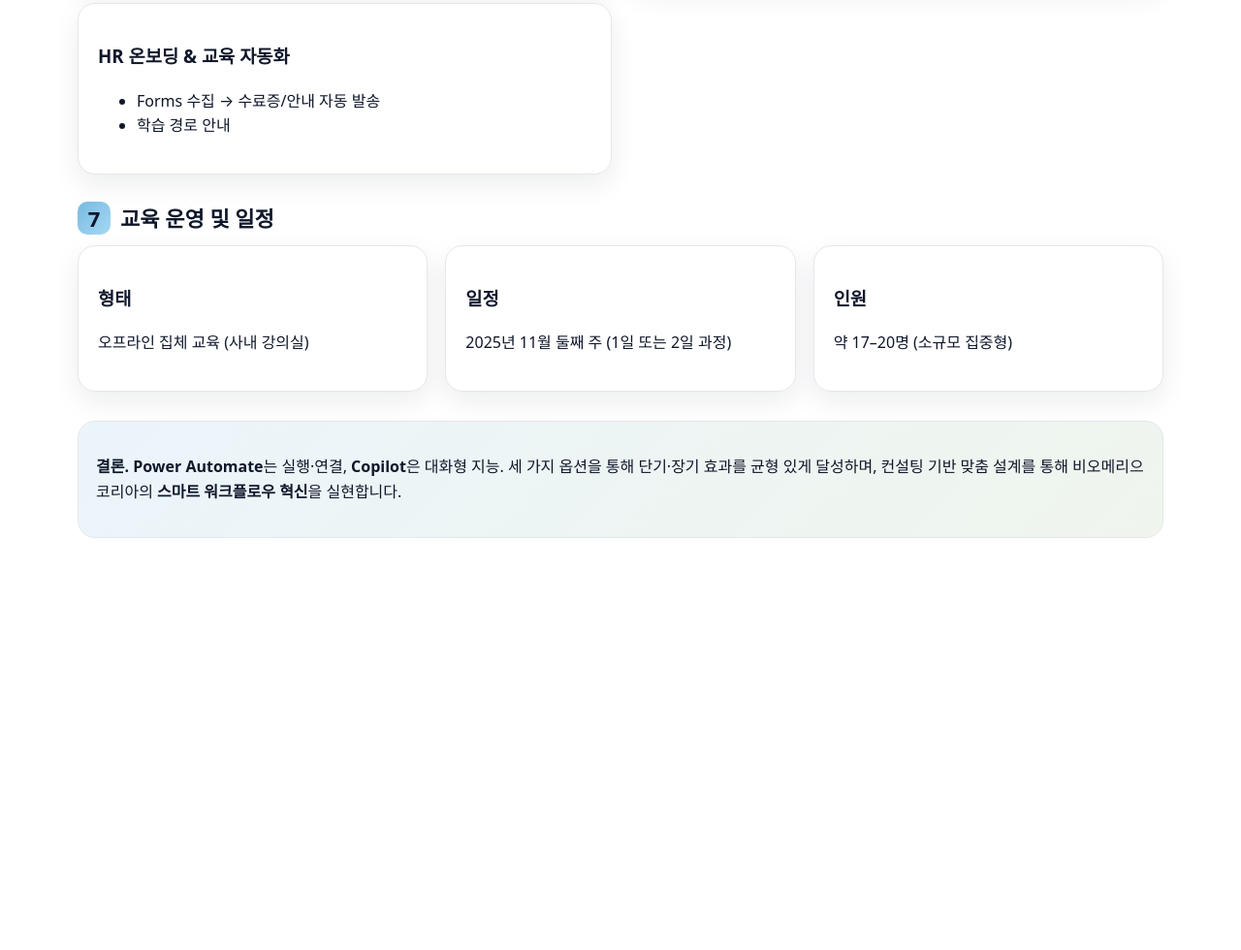
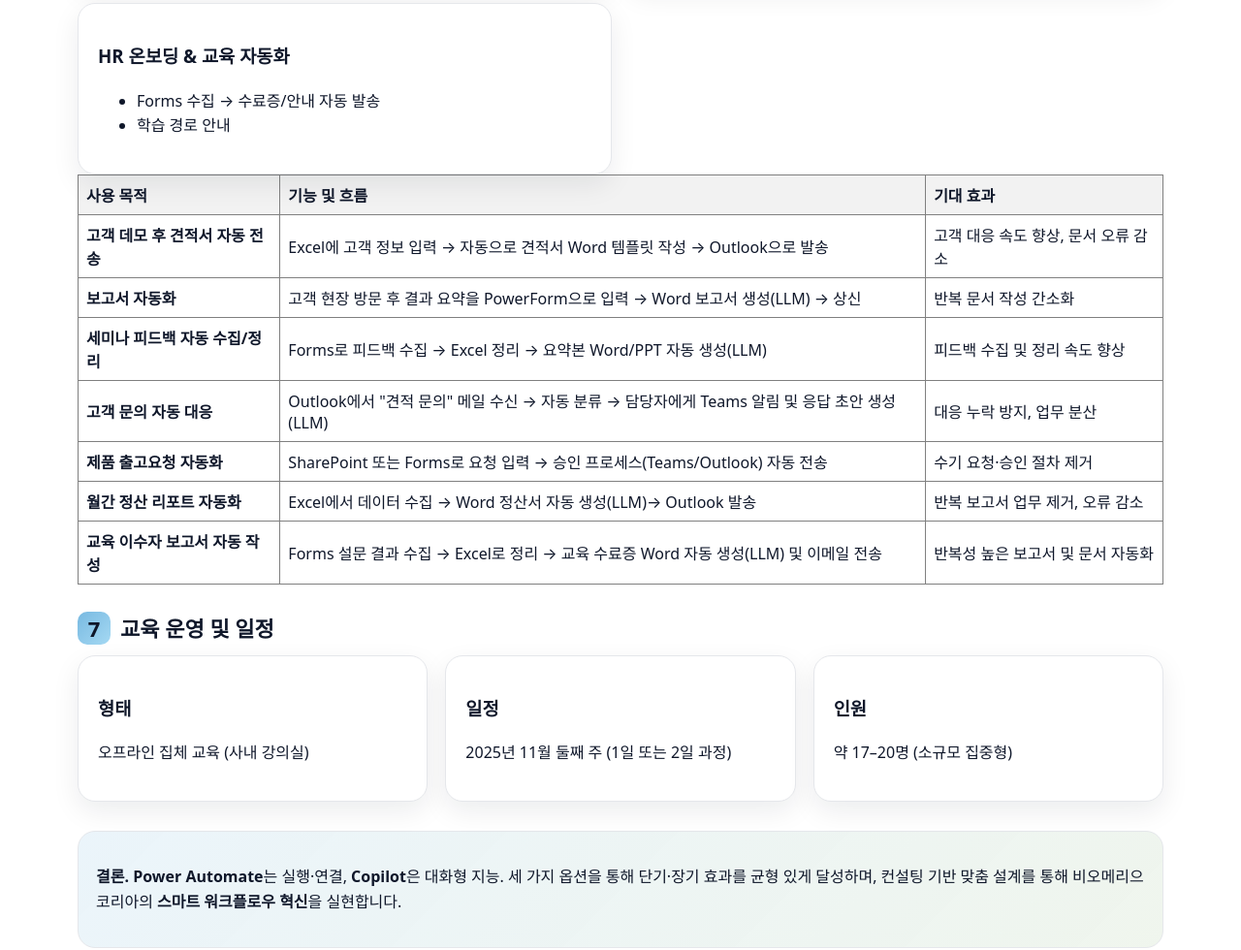
Before and after one commit to kisdevan/bioMerieux, a plain HTML site: page index.html in a window 1280 px wide. Shown: the part 3115-4095 px from the top of the page at 97% size. Before the commit the page ends 3718 px from the top, so only its background shows below. Drawn offline with Linux system fonts and the light colour scheme.

Commit message:
Update index.html

```diff
--- a/index.html
+++ b/index.html
@@ -145,7 +145,7 @@
     </div>
   </section>
 
-  <!-- 5. 솔루션 옵션(통합) -->
+  <!-- 5. 솔루션 옵션 -->
   <section id="sec5">
     <h2><span class="n">5</span>교육 솔루션 제안</h2>
     <div class="opt">
@@ -234,6 +234,55 @@
         </ul>
       </article>
     </div>
+
+
+<table border="1" cellspacing="0" cellpadding="8" style="border-collapse: collapse; width:100%; text-align:left;">
+  <thead style="background-color:#f2f2f2;">
+    <tr>
+      <th>사용 목적</th>
+      <th>기능 및 흐름</th>
+      <th>기대 효과</th>
+    </tr>
+  </thead>
+  <tbody>
+    <tr>
+      <td><b>고객 데모 후 견적서 자동 전송</b></td>
+      <td>Excel에 고객 정보 입력 → 자동으로 견적서 Word 템플릿 작성 → Outlook으로 발송</td>
+      <td>고객 대응 속도 향상, 문서 오류 감소</td>
+    </tr>
+    <tr>
+      <td><b>보고서 자동화</b></td>
+      <td>고객 현장 방문 후 결과 요약을 PowerForm으로 입력 → Word 보고서 생성(LLM) → 상신</td>
+      <td>반복 문서 작성 간소화</td>
+    </tr>
+    <tr>
+      <td><b>세미나 피드백 자동 수집/정리</b></td>
+      <td>Forms로 피드백 수집 → Excel 정리 → 요약본 Word/PPT 자동 생성(LLM)</td>
+      <td>피드백 수집 및 정리 속도 향상</td>
+    </tr>
+    <tr>
+      <td><b>고객 문의 자동 대응</b></td>
+      <td>Outlook에서 "견적 문의" 메일 수신 → 자동 분류 → 담당자에게 Teams 알림 및 응답 초안 생성(LLM)</td>
+      <td>대응 누락 방지, 업무 분산</td>
+    </tr>
+    <tr>
+      <td><b>제품 출고요청 자동화</b></td>
+      <td>SharePoint 또는 Forms로 요청 입력 → 승인 프로세스(Teams/Outlook) 자동 전송</td>
+      <td>수기 요청·승인 절차 제거</td>
+    </tr>
+    <tr>
+      <td><b>월간 정산 리포트 자동화</b></td>
+      <td>Excel에서 데이터 수집 → Word 정산서 자동 생성(LLM)→ Outlook 발송</td>
+      <td>반복 보고서 업무 제거, 오류 감소</td>
+    </tr>
+    <tr>
+      <td><b>교육 이수자 보고서 자동 작성</b></td>
+      <td>Forms 설문 결과 수집 → Excel로 정리 → 교육 수료증 Word 자동 생성(LLM) 및 이메일 전송</td>
+      <td>반복성 높은 보고서 및 문서 자동화</td>
+    </tr>
+  </tbody>
+</table>
+
   </section>
 
   <!-- 7. 운영·일정 -->
```
